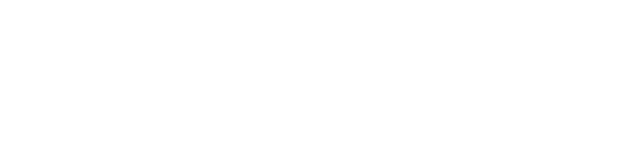
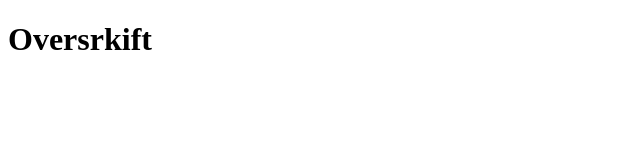
Before and after one commit to DATA1200-2025/valgfri-oppgave-1-git-anbefales-ihaaa, a plain HTML site: page Index.html in a window 1280 px wide. Shown: the whole page, without its empty margins (0-640 px from the left). Drawn offline with Linux system fonts and the light colour scheme.

Commit message:
Første endring

```diff
--- a/Index.html
+++ b/Index.html
@@ -5,6 +5,6 @@
     <title>Title</title>
 </head>
 <body>
-
+<h1>Oversrkift</h1>
 </body>
 </html>
```
